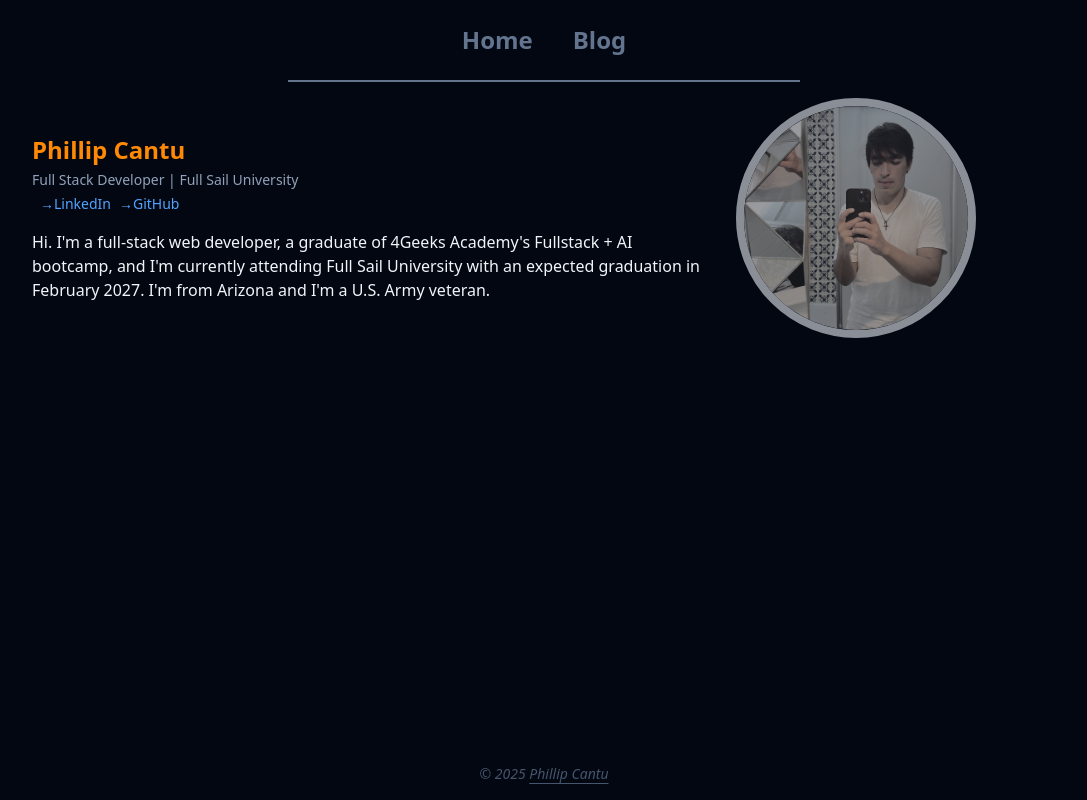
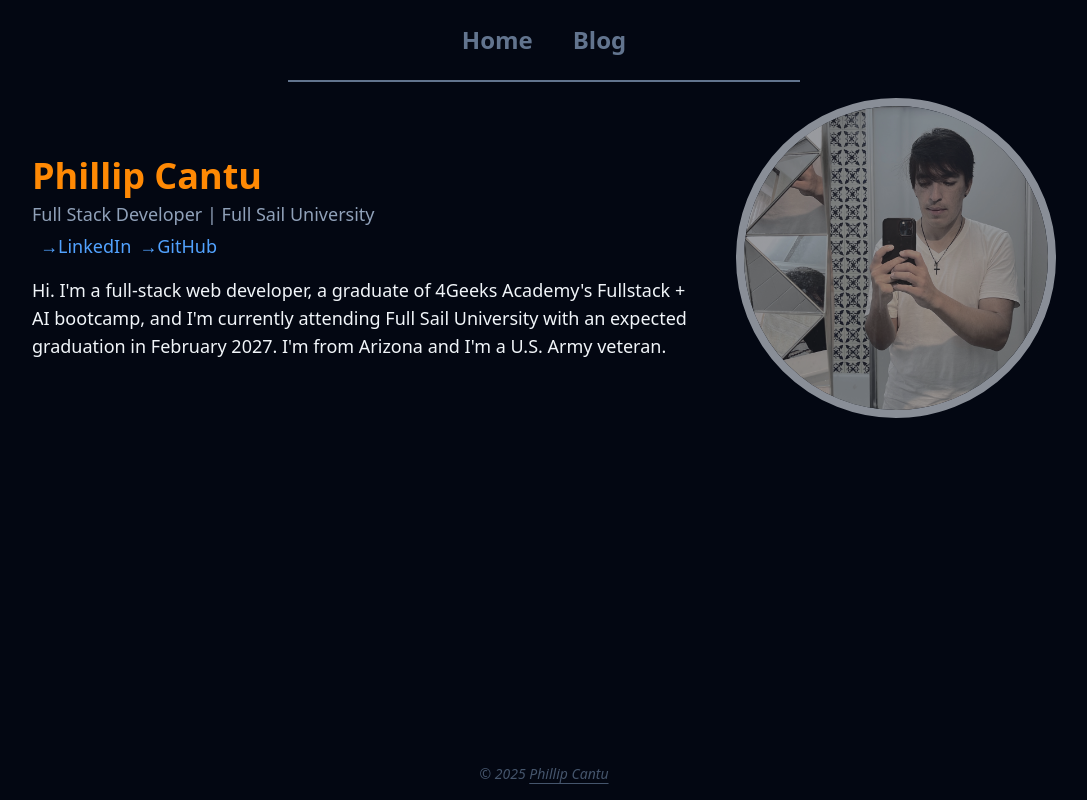
Before and after one commit to CantuPhillip-FS/phillipcantu.com, a Next.js app: page / in a window 1280 px wide. Shown: the whole page, without its empty margins (96-1183 px from the left). Built offline with nearby package versions, Linux system fonts and the light colour scheme.

Commit message:
Increased Hero fontsize for md+ screens

```diff
--- a/app/components/Hero.tsx
+++ b/app/components/Hero.tsx
@@ -5,11 +5,13 @@ const Hero = () => {
         <section className="max-w-5xl mx-auto flex flex-col-reverse md:grid md:grid-cols-3 gap-8 items-center">
             <div className="md:col-span-2 space-y-4">
                 <div className="flex flex-col items-center md:grid gap-1">
-          <h2 className="font-bold text-2xl text-orange-400">Phillip Cantu</h2>
-          <p className="text-sm text-slate-400">
+                    <h2 className="font-bold text-2xl md:text-4xl text-orange-400">
+                        Phillip Cantu
+                    </h2>
+                    <p className="text-sm md:text-lg text-slate-400">
                         Full Stack Developer | Full Sail University
                     </p>
-          <p className="space-x-2 text-sm text-blue-400 md:indent-2">
+                    <p className="space-x-2 text-sm md:text-lg text-blue-400 md:indent-2">
                         <span className="transition duration-300 hover:text-slate-100 active:text-slate-100">
                             &#8594;
                             <a
@@ -32,14 +34,15 @@ const Hero = () => {
                         </span>
                     </p>
                 </div>
-        <p>
+                <p className="md:text-lg">
                     Hi. I&#39;m a full-stack web developer, a graduate of 4Geeks
-          Academy&#39;s Fullstack + AI bootcamp, and I&#39;m currently attending
-          Full Sail University with an expected graduation in February 2027.
-          I&#39;m from Arizona and I&#39;m a U.S. Army veteran.
+                    Academy&#39;s Fullstack + AI bootcamp, and I&#39;m currently
+                    attending Full Sail University with an expected graduation
+                    in February 2027. I&#39;m from Arizona and I&#39;m a U.S.
+                    Army veteran.
                 </p>
             </div>
-      <div className="max-w-60 border-8 border-slate-200 rounded-full md:opacity-60 transition duration-300 hover:opacity-100 grid">
+            <div className="max-w-60 md:max-w-80 border-8 border-slate-200 rounded-full md:opacity-60 transition duration-300 hover:opacity-100 grid">
                 <Image
                     src="/profile/phillip-cantu-01.jpeg"
                     width={2160}
--- a/package.json
+++ b/package.json
@@ -23,9 +23,9 @@
     "@types/node": "^20",
     "@types/react": "^19",
     "@types/react-dom": "^19",
-    "baseline-browser-mapping": "^2.9.3",
-    "eslint": "^9",
-    "eslint-config-next": "16.0.4",
+    "baseline-browser-mapping": "^2.10.0",
+    "eslint": "^10.0.1",
+    "eslint-config-next": "^0.2.4",
     "tailwindcss": "^4",
     "typescript": "^5"
   }
```
Also changed, not shown: 1 other file (tests, documents, lock files or other folders). Lines whose indentation alone changed are shown as unchanged.
